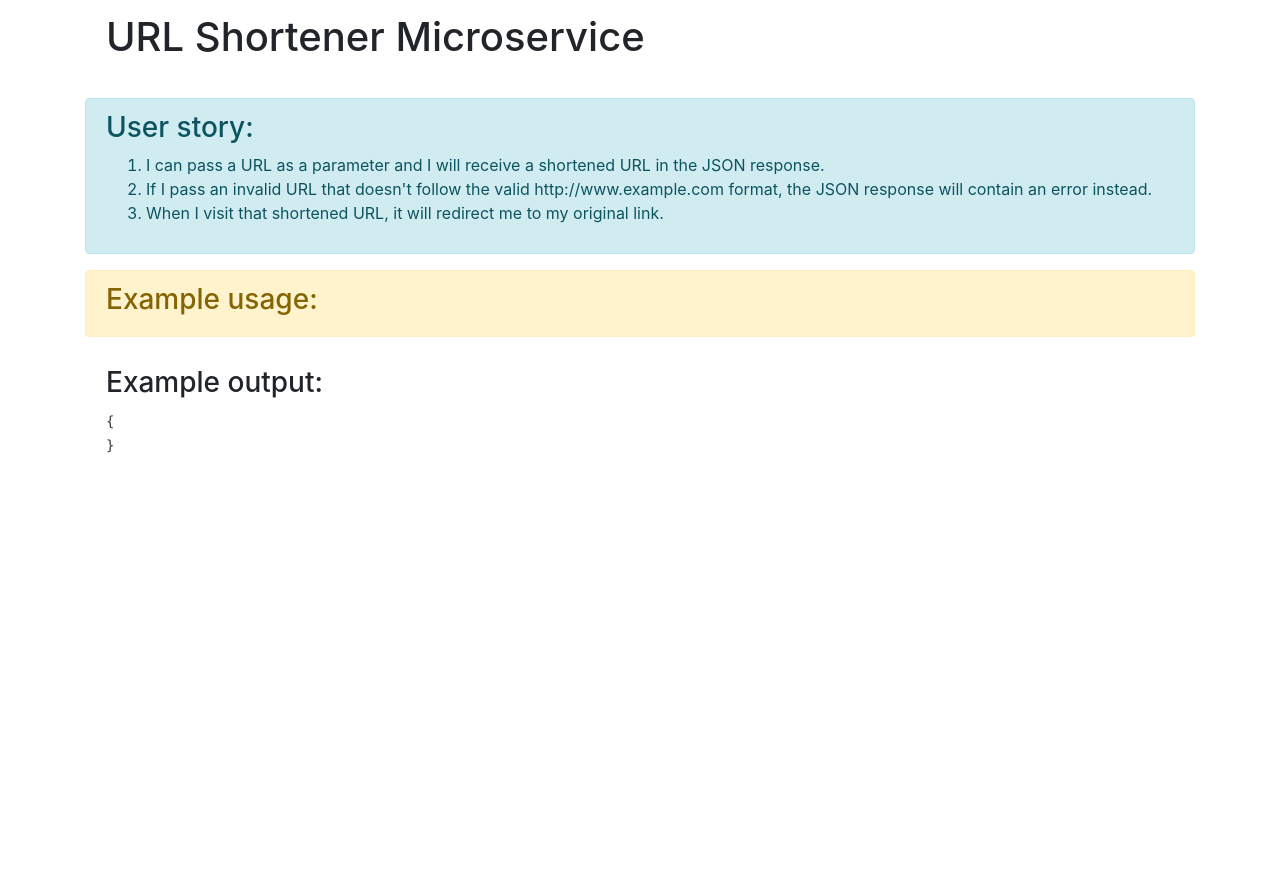
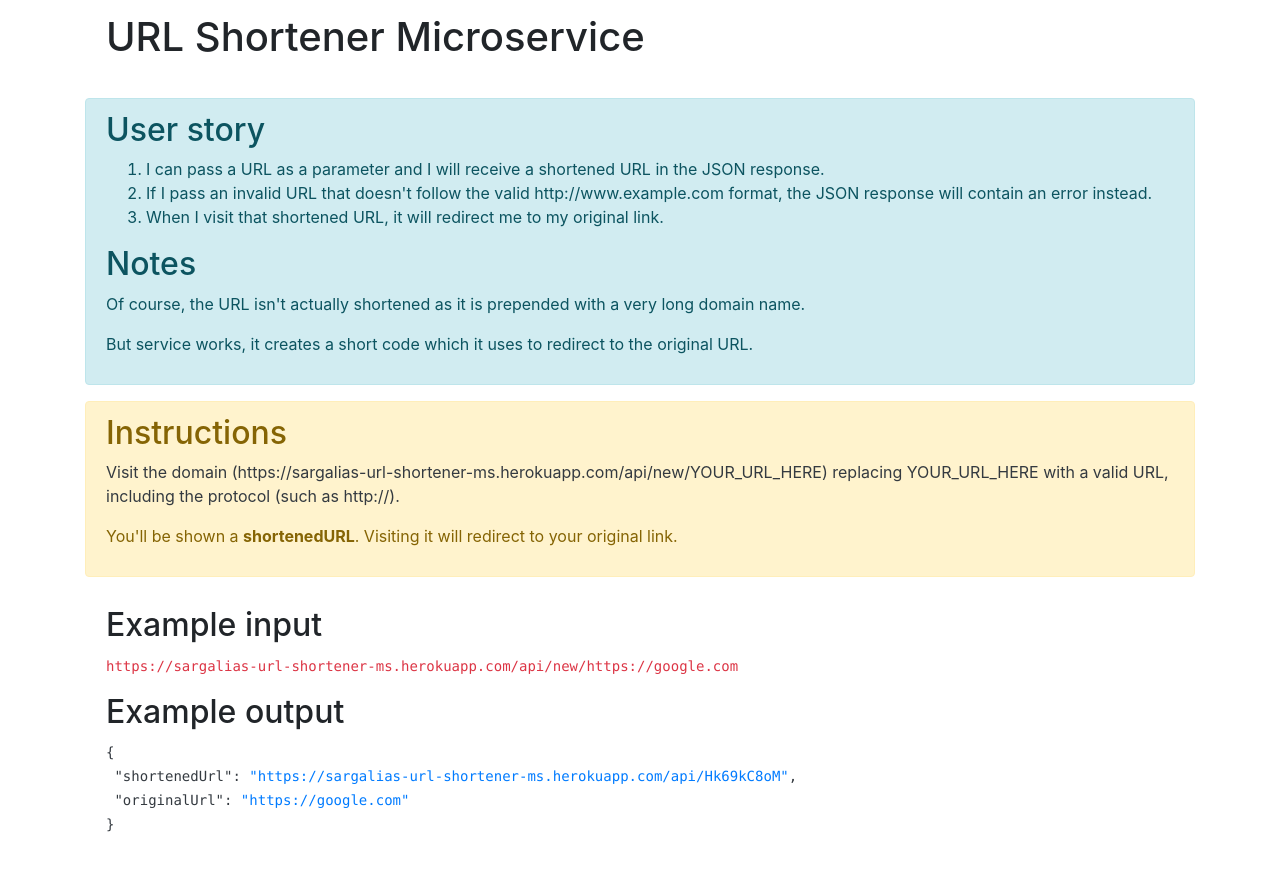
Before and after one commit to sargalias/fcc-url-shortener-microservice, a website: page public/index.html in a window 1280 px wide. Before the commit the page ends 800 px from the top, so only its background shows below. Drawn offline with nearby package versions, Linux system fonts and the light colour scheme.

Commit message:
improve front page

```diff
--- a/public/index.html
+++ b/public/index.html
@@ -16,21 +16,30 @@
         <h1>URL Shortener Microservice</h1>
     </div>
     <div class="alert alert-info">
-        <h3>User story:</h3>
+        <h2>User story</h2>
         <ol>
             <li>I can pass a URL as a parameter and I will receive a shortened URL in the JSON response.</li>
             <li>If I pass an invalid URL that doesn't follow the valid http://www.example.com format, the JSON response will contain an error instead.</li>
             <li>When I visit that shortened URL, it will redirect me to my original link.</li>
         </ol>
+        <h2>Notes</h2>
+        <p>Of course, the URL isn't actually shortened as it is prepended with a very long domain name.</p>
+        <p>But service works, it creates a short code which it uses to redirect to the original URL.</p>
     </div>
 
     <div class="alert alert-warning">
-        <h3>Example usage:</h3>
+        <h2>Instructions</h2>
+        <p class="text-dark">Visit the domain (https://sargalias-url-shortener-ms.herokuapp.com/api/new/YOUR_URL_HERE) replacing YOUR_URL_HERE with a valid URL, including the protocol (such as http://).</p>
+        <p>You'll be shown a <strong>shortenedURL</strong>. Visiting it will redirect to your original link.</p>
     </div>
 
     <div class="alert">
-        <h3>Example output:</h3>
+        <h2>Example input</h2>
+        <p><code><a class="text-danger" href="/api/new/https://google.com">https://sargalias-url-shortener-ms.herokuapp.com/api/new/https://google.com</a></code></p>
+        <h2>Example output</h2>
         <p><code class="text-dark">{<br>
+            &emsp;"shortenedUrl": <a target="_blank" href="https://sargalias-url-shortener-ms.herokuapp.com/api/Hk69kC8oM">"https://sargalias-url-shortener-ms.herokuapp.com/api/Hk69kC8oM"</a>,<br>
+            &emsp;"originalUrl": <a href="https://google.com" target="_blank">"https://google.com"</a><br>
             }</code></p>
     </div>
 </div>
```
